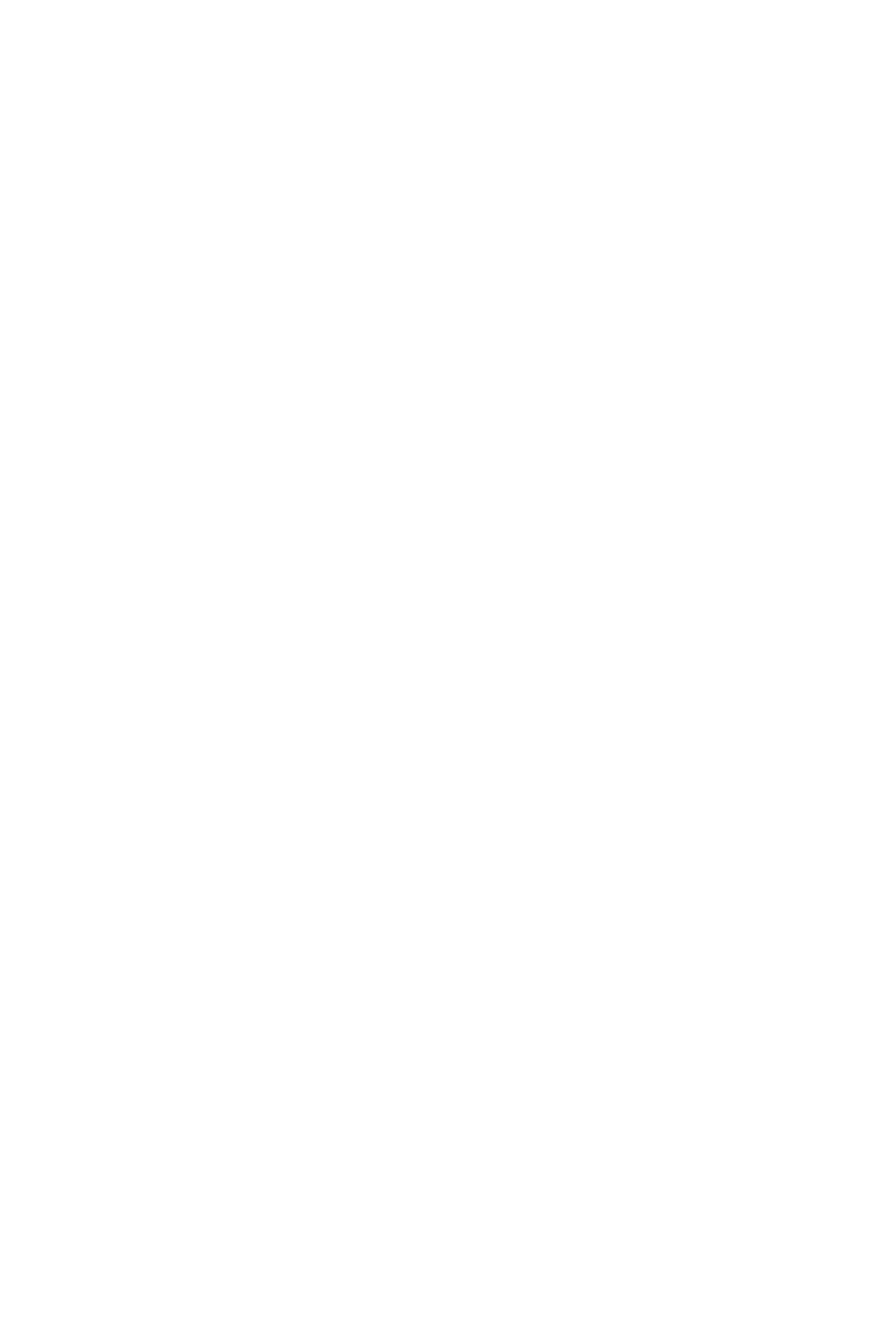
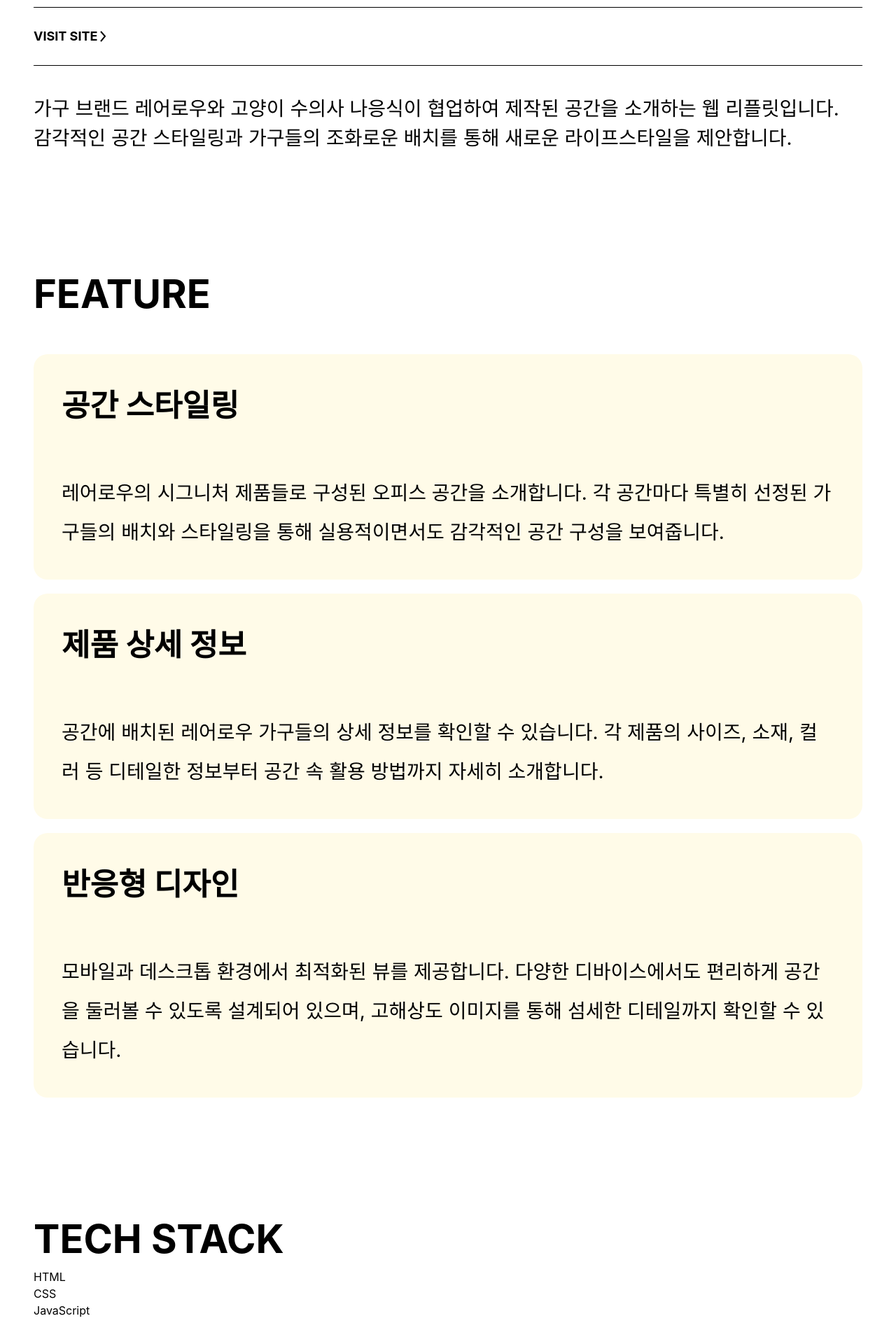
Before and after one commit to erinmzo/zomins-portfolio, a Next.js app: page /work/1 in a window 1280 px wide. Shown: the part 516-2436 px from the top of the page at 70% size. Before the commit the page ends 880 px from the top, so only its background shows below. Built offline with nearby package versions, Linux system fonts and the light colour scheme.

Commit message:
디테일 페이지 개발

```diff
--- a/src/app/(root)/work/[id]/page.tsx
+++ b/src/app/(root)/work/[id]/page.tsx
@@ -1,7 +1,11 @@
 import Page from "@/components/common/layout/page/Page";
+import Description from "@/components/work/detail/Description";
 import DetailWrapper from "@/components/work/detail/DetailWrapper";
+import Feature from "@/components/work/detail/Feature";
+import TechStack from "@/components/work/detail/TechStack";
+import TestAccount from "@/components/work/detail/TestAccount";
 import Title from "@/components/work/detail/Title";
-import { WORK_DATA, WorkType } from "@/constants/portfoilos";
+import { WORK_DATA, WorkType } from "@/constants/detail";
 
 async function WorkDetailPage({ params }: { params: Promise<{ id: string }> }) {
   const { id } = await params;
@@ -12,6 +16,14 @@ async function WorkDetailPage({ params }: { params: Promise<{ id: string }> }) {
         <Page>
           <DetailWrapper>
             <Title category={portfolio.category} title={portfolio.title} engTitle={portfolio.englishTitle} />
+            <TestAccount
+              testId={portfolio.testAccount?.id}
+              testPw={portfolio.testAccount?.password}
+              link={portfolio.siteLink}
+            />
+            <Description description={portfolio.description} />
+            <Feature features={portfolio.features} />
+            <TechStack techStacks={portfolio.techStack} />
           </DetailWrapper>
         </Page>
       </div>
--- a/src/components/common/button/Lable.tsx
+++ /dev/null
@@ -1,5 +0,0 @@
-function lable() {
-  return <div>lable</div>;
-}
-
-export default lable;
--- /dev/null
+++ b/src/components/work/detail/Description.tsx
@@ -0,0 +1,8 @@
+interface DescriptionProps {
+  description: string;
+}
+function Description({ description }: DescriptionProps) {
+  return <div className="whitespace-pre-line text-[28px]">{description}</div>;
+}
+
+export default Description;
--- /dev/null
+++ b/src/components/work/detail/Feature.tsx
@@ -0,0 +1,23 @@
+interface FeatureProps {
+  features: {
+    title: string;
+    description: string;
+  }[];
+}
+function Feature({ features }: FeatureProps) {
+  return (
+    <div className="mt-[160px]">
+      <h3 className="font-bold text-[56px]">FEATURE</h3>
+      <ol className="flex flex-col gap-5 mt-[44px]">
+        {features.map((feature, index) => (
+          <li key={index} className="p-[40px] bg-[#fffbe8] rounded-[20px]">
+            <h4 className="text-[44px] font-bold">{feature.title}</h4>
+            <p className="text-[28px] whitespace-pre-line leading-loose mt-[64px]">{feature.description}</p>
+          </li>
+        ))}
+      </ol>
+    </div>
+  );
+}
+
+export default Feature;
--- /dev/null
+++ b/src/components/work/detail/TechStack.tsx
@@ -0,0 +1,18 @@
+interface TechStackProps {
+  techStacks: string[];
+}
+
+function TechStack({ techStacks }: TechStackProps) {
+  return (
+    <div className="mt-[160px]">
+      <h3 className="font-bold text-[56px]">TECH STACK</h3>
+      <ul>
+        {techStacks.map((stack, index) => (
+          <li key={index}>{stack}</li>
+        ))}
+      </ul>
+    </div>
+  );
+}
+
+export default TechStack;
--- /dev/null
+++ b/src/components/work/detail/TestAccount.tsx
@@ -0,0 +1,34 @@
+interface TestAccountProps {
+  testId: string | undefined;
+  testPw: string | undefined;
+  link: string;
+}
+
+function TestAccount({ testId, testPw, link }: TestAccountProps) {
+  return (
+    <div className="flex justify-between my-10 py-8 border-t border-b border-black text-[18px] ">
+      {testId && testPw && (
+        <div className="flex items-center gap-[140px]">
+          <div className="flex itmes-center gap-8">
+            <span className="font-bold  leading-none">TEST ID</span>
+            <span className="leading-none">{testId}</span>
+          </div>
+          <div className="flex itmes-center gap-8">
+            <span className="font-bold leading-none">TEST PW</span>
+            <span className="leading-none">{testPw}</span>
+          </div>
+        </div>
+      )}
+      <div>
+        <a href={link} target="_blank" className="flex items-center font-bold gap-1 leading-none">
+          VISIT SITE
+          <svg width="9" height="16" viewBox="0 0 9 16" fill="none" xmlns="http://www.w3.org/2000/svg">
+            <path d="M1 1L7 7.84091L1 15" stroke="black" strokeWidth="2" />
+          </svg>
+        </a>
+      </div>
+    </div>
+  );
+}
+
+export default TestAccount;
--- a/src/constants/portfoilos.ts
+++ b/src/constants/detail.ts
@@ -3,6 +3,7 @@ export interface WorkType {
   category: string;
   title: string;
   englishTitle: string;
+  siteLink: string;
   description: string;
   testAccount?: {
     id: string;
@@ -19,7 +20,7 @@ export interface WorkType {
     problem: string;
     solution: string;
   }[];
-  link: {
+  links: {
     github: string;
     notion?: string;
     UTReport?: string;
@@ -32,6 +33,7 @@ export const WORK_DATA: WorkType[] = [
     category: "Publishing",
     title: "나응식의 묘집합",
     englishTitle: "Naeungsic's Living Space",
+    siteLink: "https://erinmzo.github.io/naeungsic/",
     description:
       "가구 브랜드 레어로우와 고양이 수의사 나응식이 협업하여 제작된 공간을 소개하는 웹 리플릿입니다.\n감각적인 공간 스타일링과 가구들의 조화로운 배치를 통해 새로운 라이프스타일을 제안합니다.",
     features: [
@@ -52,7 +54,7 @@ export const WORK_DATA: WorkType[] = [
       },
     ],
     techStack: ["HTML", "CSS", "JavaScript"],
-    link: {
+    links: {
       github: "https://github.com/erinmzo/naeungsic",
     },
   },
@@ -61,6 +63,7 @@ export const WORK_DATA: WorkType[] = [
     category: "Publishing",
     title: "장인성의 말랑한 오피스",
     englishTitle: "Insung Chang's Soft Office",
+    siteLink: "https://erinmzo.github.io/insungchang/",
     description:
       "철제 가구 브랜드 레어로우와 협업하여 제작된 웹 리플릿 프로젝트입니다.\n레어로우의 가구들로 스타일링된 오피스 공간을 소개하며,\n마케팅 전문가의 업무 공간에 어울리는 감각적인 공간을 제안합니다.",
     features: [
@@ -81,7 +84,7 @@ export const WORK_DATA: WorkType[] = [
       },
     ],
     techStack: ["HTML", "CSS", "JavaScript"],
-    link: {
+    links: {
       github: "https://github.com/erinmzo/insungchang",
     },
   },
@@ -90,6 +93,7 @@ export const WORK_DATA: WorkType[] = [
     category: "Frontend",
     title: "혼자살때",
     englishTitle: "Living Alone",
+    siteLink: "https://livingalone.vercel.app/",
     description:
       "혼자살때는 설레이는 첫 자취를 시작한 자취생의 걱정을 덜어주는 커뮤니티 웹서비스입니다.\n자취를 시작하는 사람들을 위한 필수템 리뷰와 공동구매 정보를 제공하는 커뮤니티 웹사이트입니다.\n회원들은 자취에 필요한 다양한 아이템을 추천하고, 특가 상품 공동구매를 통해 저렴하게 필요한 물품을 구입할 수 있으며, 회원가입을 통해 맞춤형 서비스와 편리한 기능을 이용할 수 있습니다.",
     testAccount: {
@@ -131,7 +135,7 @@ export const WORK_DATA: WorkType[] = [
           "이미지 첨부 시 자동으로 이미지를 압축하여 이미지 용량을 1mb 이하로 조정하였으며, 이미지 로더를 설정하여 트래픽을 30%정도 개선할 수 있었습니다.",
       },
     ],
-    link: {
+    links: {
       github: "https://github.com/hyorimhan/LivingAlone",
       notion: "https://swanky-find-76e.notion.site/164f0495803c80b18719e872eecf852e?pvs=4",
       UTReport: "https://swanky-find-76e.notion.site/UT-Report-95fa4fe0fbbb435a8d239cd9f1d0100d?pvs=4",
@@ -142,6 +146,7 @@ export const WORK_DATA: WorkType[] = [
     category: "Frontend",
     title: "혼자살때 시즌2",
     englishTitle: "Living Alone Season 2",
+    siteLink: "",
     description:
       "혼자살때는 설레이는 첫 자취를 시작한 자취생의 걱정을 덜어주는 커뮤니티 웹서비스입니다.\n리팩토링을 통해 코드 품질과 성능을 개선하고, 사용자 경험을 향상시켰습니다.\n더욱 안정적이고 효율적인 서비스를 제공하기 위해 기존 기능들을 최적화하고 개선했습니다.",
     testAccount: {
@@ -189,7 +194,7 @@ export const WORK_DATA: WorkType[] = [
           "컴포넌트에 제네릭 타입을 적용하여 각 글쓰기 페이지에서 필요한 오류 타입을 유연하게 처리할 수 있도록 수정하여 문제를 해결했습니다.",
       },
     ],
-    link: {
+    links: {
       github: "https://github.com/hyorimhan/LivingAlone-S2",
       notion: "https://swanky-find-76e.notion.site/s2-164f0495803c80b18719e872eecf852e?pvs=4",
       UTReport: "https://swanky-find-76e.notion.site/s2-UT-Report-95fa4fe0fbbb435a8d239cd9f1d0100d?pvs=4",
@@ -200,6 +205,7 @@ export const WORK_DATA: WorkType[] = [
     category: "Frontend",
     title: "펫데이지",
     englishTitle: "Pet Daisy",
+    siteLink: "https://pet-daisy.vercel.app/",
     description:
       "펫데이지는 소중한 반려동물의 건강 여정을 함께하는 똑똑한 건강 관리 플랫폼입니다.\n체중 변화부터 병원 진료 기록, 예방접종 일정까지 한눈에 확인할 수 있어 더욱 건강한 반려생활을 도와드립니다.\n또한 일상의 특별한 순간들을 사진과 함께 기록할 수 있어, 반려동물과의 소중한 추억을 오래도록 간직할 수 있습니다.",
     testAccount: {
@@ -210,22 +216,22 @@ export const WORK_DATA: WorkType[] = [
       {
         title: "몸무게 기록",
         description:
-          "반려동물의 체중 변화를 시각적인 그래프로 한눈에 파악할 수 있습니다. 시간대별 체중 추이를 분석하여 건강 상태를 모니터링할 수 있으며, 급격한 체중 변화도 쉽게 확인할 수 있습니다. 체중 기록을 날짜별로 관리하여 장기적인 건강 관리가 가능합니다.",
+          "▸ 반려동물의 체중 변화를 시각적인 그래프로 한눈에 파악할 수 있습니다. \n▸ 시간대별 체중 추이를 분석하여 건강 상태를 모니터링할 수 있으며, 급격한 체중 변화도 쉽게 확인할 수 있습니다. \n▸ 체중 기록을 날짜별로 관리하여 장기적인 건강 관리가 가능합니다.",
       },
       {
         title: "진료 기록",
         description:
-          "병원 방문 기록과 진단 내용, 처방 내역을 체계적으로 기록하고 관리할 수 있습니다. 진료비, 병원명, 진단명 등 상세한 정보를 저장할 수 있어 추후 병원 방문 시 참고하기 용이합니다. 특히 만성 질환이나 정기 검진의 경우, 이전 진료 내역을 토대로 건강 상태의 변화를 추적할 수 있습니다.",
+          "▸ 병원 방문 기록과 진단 내용, 처방 내역을 체계적으로 기록하고 관리할 수 있습니다. \n▸ 진료비, 병원명, 진단명 등 상세한 정보를 저장할 수 있어 추후 병원 방문 시 참고하기 용이합니다. \n▸ 특히 만성 질환이나 정기 검진의 경우, 이전 진료 내역을 토대로 건강 상태의 변화를 추적할 수 있습니다.",
       },
       {
         title: "예방 접종 기록",
         description:
-          "반려동물의 예방접종 이력을 종류별로 구분하여 체계적으로 관리할 수 있습니다. 종합백신, 광견병, 코로나 등 각종 예방접종의 접종 날짜와 병원 정보를 기록할 수 있으며, 다음 접종 예정일도 함께 관리할 수 있습니다. 특히 반려동물의 연령대에 따른 필수 예방접종을 누락 없이 관리할 수 있습니다.",
+          "▸ 반려동물의 예방접종 이력을 종류별로 구분하여 체계적으로 관리할 수 있습니다. \n▸ 종합백신, 광견병, 코로나 등 각종 예방접종의 접종 날짜와 병원 정보를 기록할 수 있으며, 다음 접종 예정일도 함께 관리할 수 있습니다. \n▸ 특히 반려동물의 연령대에 따른 필수 예방접종을 누락 없이 관리할 수 있습니다.",
       },
       {
         title: "관찰 기록",
         description:
-          "반려동물의 일상적인 건강 상태와 특이사항을 사진과 함께 상세히 기록할 수 있습니다. 식사량, 배변 상태, 활동량 등 일상적인 건강 지표부터 특이 행동이나 증상까지 모든 관찰 사항을 날짜별로 기록할 수 있습니다. 사진 첨부 기능을 통해 피부 상태나 상처 등의 시각적인 변화도 효과적으로 기록하고 관리할 수 있습니다.",
+          "▸ 반려동물의 일상적인 건강 상태와 특이사항을 사진과 함께 상세히 기록할 수 있습니다.\n▸ 식사량, 배변 상태, 활동량 등 일상적인 건강 지표부터 특이 행동이나 증상까지 모든 관찰 사항을 날짜별로 기록할 수 있습니다.\n▸ 사진 첨부 기능을 통해 피부 상태나 상처 등의 시각적인 변화도 효과적으로 기록하고 관리할 수 있습니다.",
       },
     ],
     techStack: ["Next.js", "TypeScript", "Supabase", "TanStack Query", "Zustand", "Tailwind CSS"],
@@ -253,7 +259,7 @@ export const WORK_DATA: WorkType[] = [
           "이미지 업로드 상태를 추적하기 위해 blob URL과 실제 업로드된 URL의 개수를 비교하는 로직을 구현했습니다. 이미지 업로드가 진행 중일 때는 등록하기 버튼을 비활성화하고, 버튼 텍스트를 '이미지 업로드 중'으로 변경하여 사용자에게 현재 상태를 명확히 알려주도록 개선했습니다. 모든 이미지 업로드가 완료된 후에만 폼 제출이 가능하도록 하여 데이터 일관성을 보장했습니다.",
       },
     ],
-    link: {
+    links: {
       github: "https://github.com/hyorimhan/PetDaisy",
       notion: "https://swanky-find-76e.notion.site/162f0495803c80cba576f4a816e219be?pvs=4",
     },
--- a/src/constants/work.ts
+++ b/src/constants/work.ts
@@ -25,13 +25,13 @@ export const WORK_LIST = [
     category: "Publishing",
     title: "장인성의 말랑한 오피스",
     url: "https://erinmzo.github.io/insungchang/",
-    tags: ["#마케팅", "#포트폴리오"],
+    tags: ["#마케팅", "#웹 리플렛"],
   },
   {
     id: 1,
     category: "Publishing",
     title: "나응식의 묘집함",
     url: "https://erinmzo.github.io/naeungsic/",
-    tags: ["#반려동물", "#포트폴리오"],
+    tags: ["#반려동물", "#웹 리플렛"],
   },
 ];
```
Also changed, not shown: src/components/common/button/Button.tsx (deleted).
